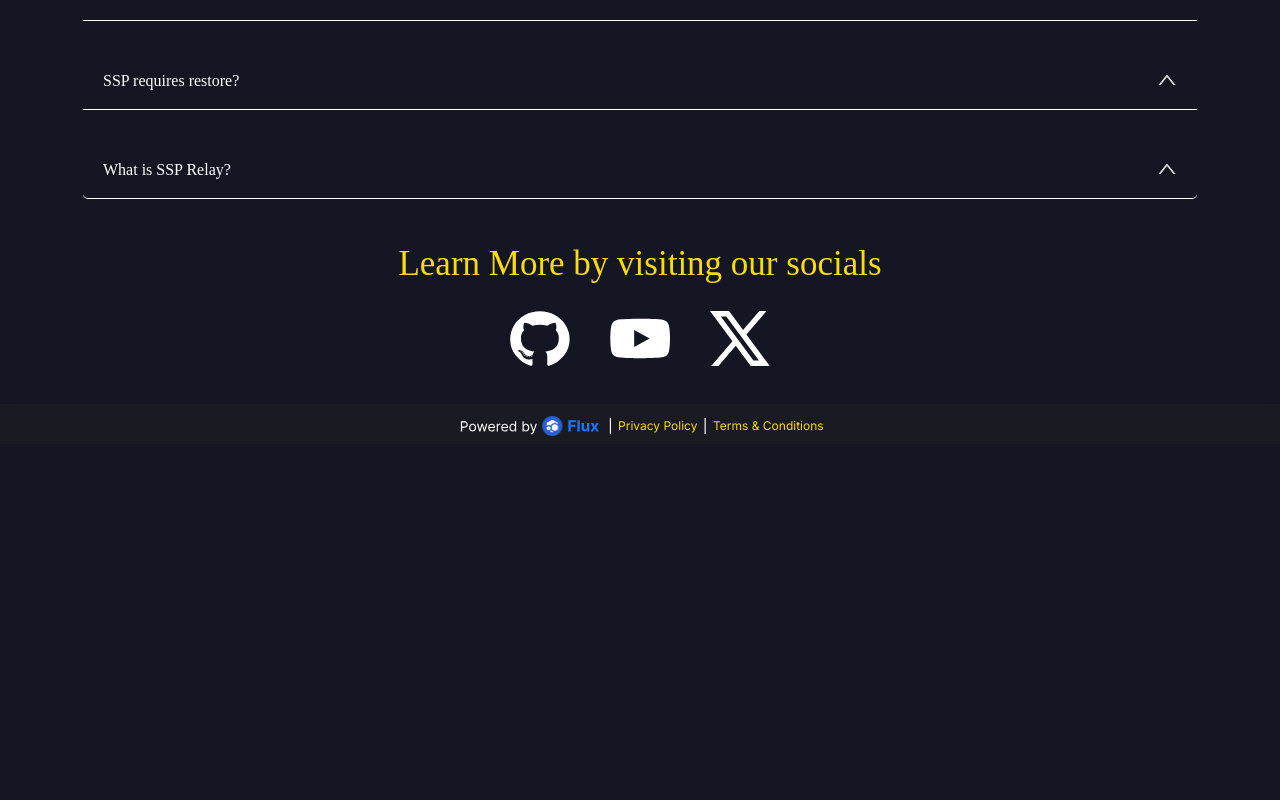
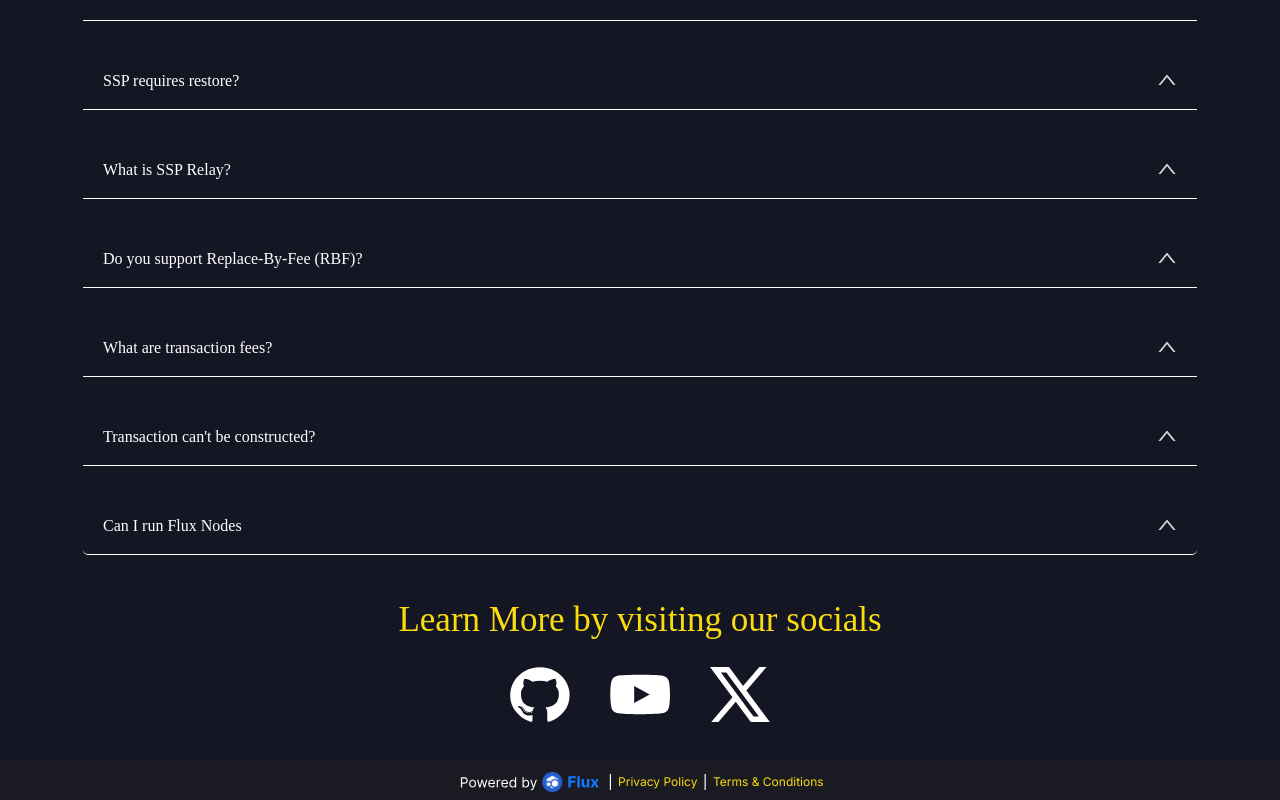
Before and after one commit to RunOnFlux/ssp-website-new, a Next.js app: page /support in a window 1280 px wide. Shown: the part 1376-2176 px from the top of the page. Before the commit the page ends 1820 px from the top, so only its background shows below. Built offline with nearby package versions, Linux system fonts and the light colour scheme; a web font is replaced by a local one.

Commit message:
add more faq

```diff
--- a/components/supportPage/supportPage.js
+++ b/components/supportPage/supportPage.js
@@ -164,6 +164,30 @@ export function SupportPage() {
                                     SSP Relay is an open source relay between your SSP Wallet and SSP Key. It provides market information, blockchain fees information, allows seamless syncing of transaction requests between your SSP Wallet and SSP Key and provides notification servies to your SSP Key. No sensitive information is ever sent to SSP Relay. It is entirely open source and you can run your own instance of SSP Relay if you wish.
                                 </Accordion.Body>
                             </Accordion.Item>
+                            <Accordion.Item eventKey="7">
+                                <Accordion.Header>Do you support Replace-By-Fee (RBF)?</Accordion.Header>
+                                <Accordion.Body>
+                                    Yes! SSP fully supports transaction replacement by Replace-By-Fee (RBF). If your transaction is underpriced and not getting mined, you can simply bump the fee. Moreover you can even change the receiver and amount! Granted that the overall fee and fee per vByte is higher than previous transaction. RBF is not guaranteed by blockchain and transaction replacement might fail and some blockchains do not support RBF.
+                                </Accordion.Body>
+                            </Accordion.Item>
+                            <Accordion.Item eventKey="8">
+                                <Accordion.Header>What are transaction fees?</Accordion.Header>
+                                <Accordion.Body>
+                                    Every transaction on blockchain requires a blockchain network fee. This fee goes to miners, block creators. SSP has zero fees! Fees on blockchains such as Bitcoin tend to be very expensive reaching tens of USD per transaction. SSP uses automatic fees for transactions favoring fast transaction confirmation. Sofisticated picking of UTXOs ensures optimal inputs composition for entire SSP wallet and transaction size. You can change fee to manual if you wish however use with caution.
+                                </Accordion.Body>
+                            </Accordion.Item>
+                            <Accordion.Item eventKey="9">
+                                <Accordion.Header>Transaction can&apos;t be constructed?</Accordion.Header>
+                                <Accordion.Body>
+                                    Blockchains have limitations in terms of transaction sizes in Bytes. Transactions that require lots of UTXOs to be constructed may exceed this transaction size limits. This is especially noticable for miners who should resend between their wallets and thus consolidate their UTXOs first before attempting to send large amounts.
+                                </Accordion.Body>
+                            </Accordion.Item>
+                            <Accordion.Item eventKey="10">
+                                <Accordion.Header>Can I run Flux Nodes</Accordion.Header>
+                                <Accordion.Body>
+                                    Absolutely! SSP supports Flux Nodes operation in seamless manner - there are already millions of Flux locked in SSP powered Flux Nodes. Navigate to Nodes tab and set your node up! Needless to say, Fusion for SSP is in development and will arrive soon.
+                                </Accordion.Body>
+                            </Accordion.Item>
                         </Accordion>
                     </div>
                     <div className="row mt-3 mb-2">
```
